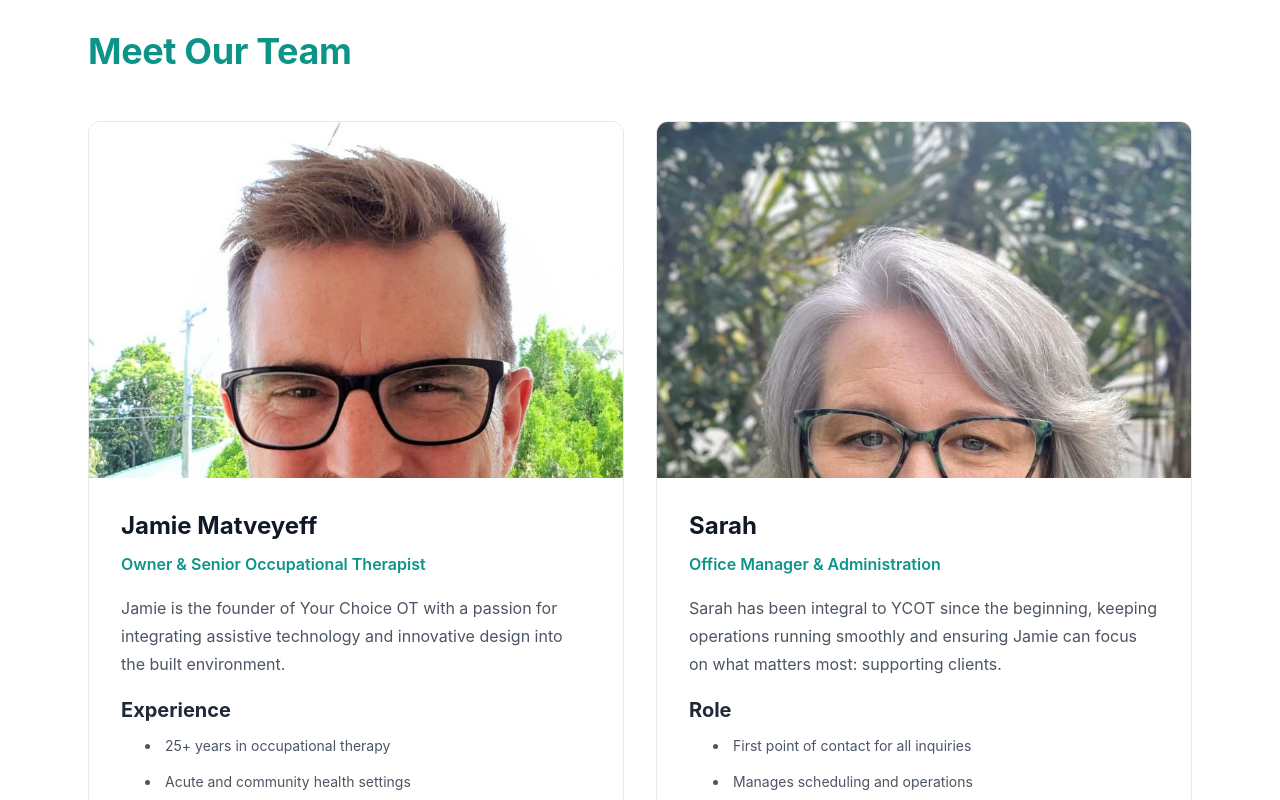
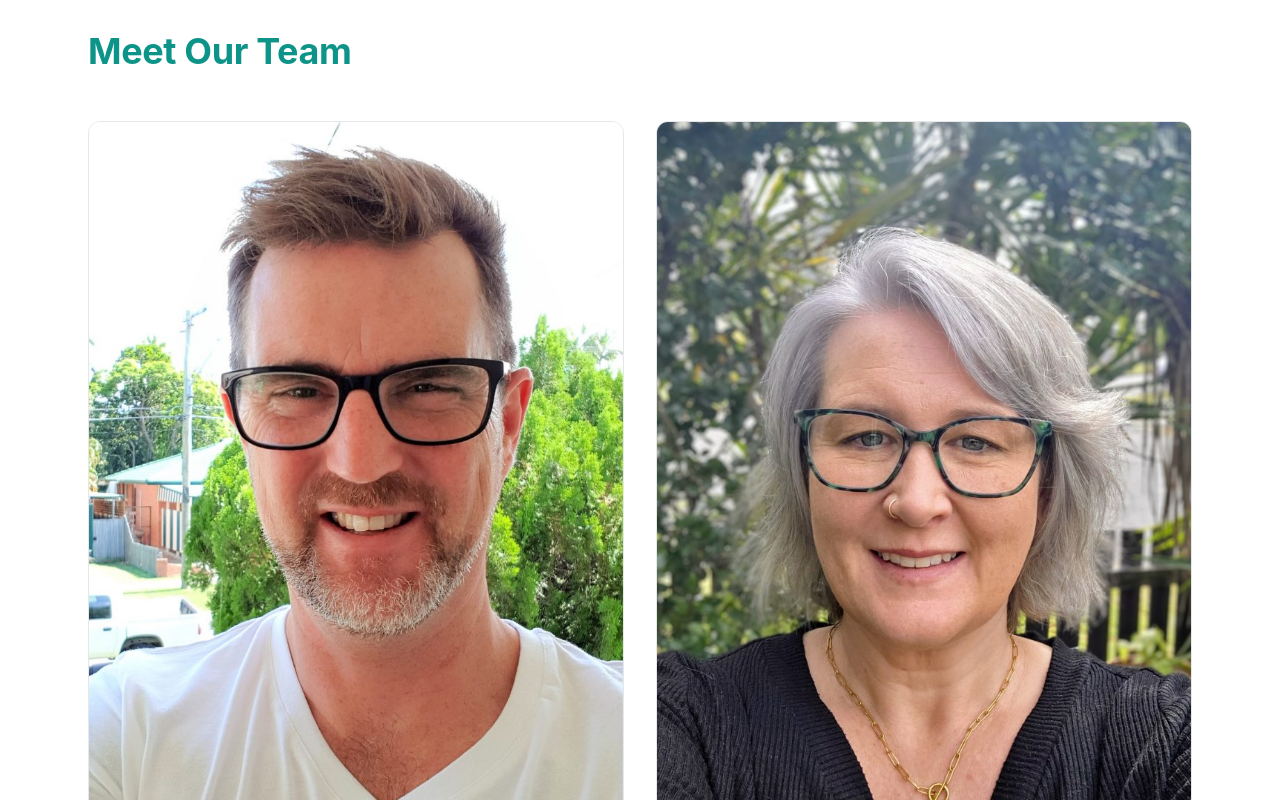
Before and after one commit to danielboasemammoth/ycot-website, a Next.js app: page /about in a window 1280 px wide. Shown: the part 720-1520 px from the top of the page. Built offline with nearby package versions, Linux system fonts and the light colour scheme.

Commit message:
Fix: change team photo aspect ratio from 3/2 to 3/4 so portrait photos of Jamie and Sarah are no longer cropped

```diff
--- a/app/about/page.tsx
+++ b/app/about/page.tsx
@@ -30,7 +30,7 @@ export default function About() {
           <div className="team-grid">
             {/* Jamie */}
             <div className="team-card">
-              <div className="relative w-full" style={{aspectRatio: '3/2'}}>
+              <div className="relative w-full" style={{aspectRatio: '3/4'}}>
                 <Image src="/images/team/jamie.jpg" alt="Jamie Matveyeff" fill className="object-cover object-top" />
               </div>
               <div className="team-card-content">
@@ -58,7 +58,7 @@ export default function About() {
 
             {/* Sarah */}
             <div className="team-card">
-              <div className="relative w-full" style={{aspectRatio: '3/2'}}>
+              <div className="relative w-full" style={{aspectRatio: '3/4'}}>
                 <Image src="/images/team/sarah.jpg" alt="Sarah" fill className="object-cover object-top" />
               </div>
               <div className="team-card-content">
```
